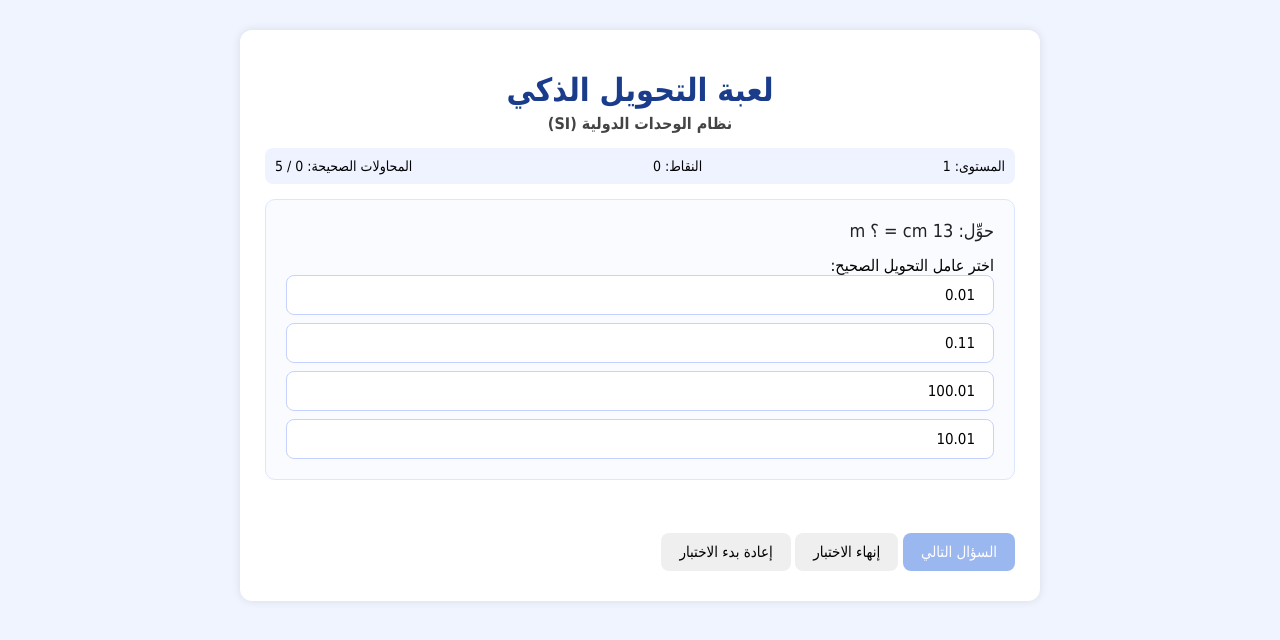
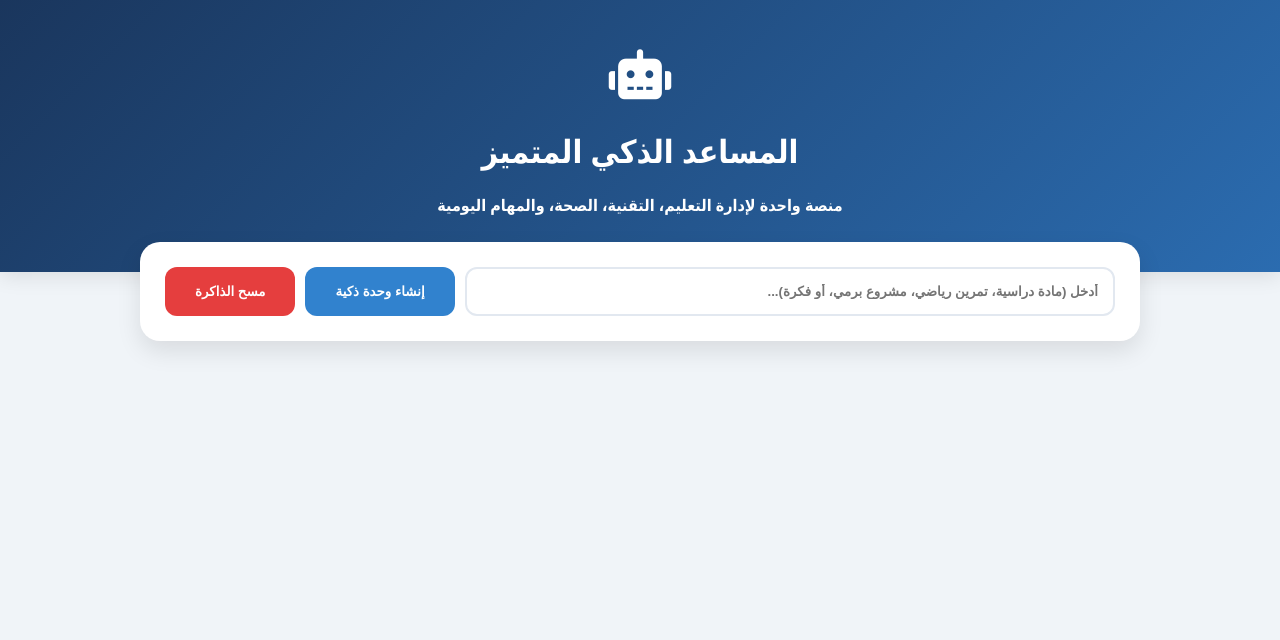
Before and after one commit to mohamedelzahed/-SmartGame, a plain HTML site: page index.html in a window 1280 px wide. Drawn offline with nearby package versions, Linux system fonts and the light colour scheme.

Commit message:
Add files via upload

```diff
--- a/index.html
+++ b/index.html
@@ -1,34 +1,33 @@
 <!DOCTYPE html>
 <html lang="ar" dir="rtl">
 <head>
-  <meta charset="UTF-8">
-  <title>لعبة التحويل الذكي</title>
-  <link rel="stylesheet" href="style.css">
+    <meta charset="UTF-8">
+    <meta name="viewport" content="width=device-width, initial-scale=1.0">
+    <title>المساعد الذكي المتعدد الشامل</title>
+    <link rel="stylesheet" href="style.css">
+    <script src="https://cdn.jsdelivr.net/npm/chart.js"></script>
+    <link rel="stylesheet" href="https://cdnjs.cloudflare.com/ajax/libs/font-awesome/6.0.0/css/all.min.css">
 </head>
 <body>
-  <div class="game-container">
-    <h1>لعبة التحويل الذكي</h1>
-    <h2>نظام الوحدات الدولية (SI)</h2>
 
-    <div class="status-bar">
-      <div>المستوى: <span id="level">1</span></div>
-      <div>النقاط: <span id="score">0</span></div>
-      <div>المحاولات الصحيحة: <span id="correctCount">0</span> / <span id="targetCorrect">5</span></div>
-      <div id="timerBox" class="hidden">الوقت: <span id="timeLeft">30</span> ثانية</div>
+<header>
+    <div class="logo"><i class="fas fa-robot"></i></div>
+    <h1>المساعد الذكي المتميز</h1>
+    <p>منصة واحدة لإدارة التعليم، التقنية، الصحة، والمهام اليومية</p>
+</header>
+
+<div class="container">
+    <div class="input-section">
+        <input type="text" id="taskInput" placeholder="أدخل (مادة دراسية، تمرين رياضي، مشروع برمي، أو فكرة)...">
+        <button onclick="createSmartTask()" class="btn-main">إنشاء وحدة ذكية</button>
+        <button onclick="clearAllTasks()" class="btn-danger">مسح الذاكرة</button>
     </div>
 
-    <div id="questionBox" class="question-box">
-      <!-- يتم ملء السؤال ديناميكياً من JavaScript -->
+    <div id="smartTasksContainer">
+        <!-- الوحدات الذكية تظهر هنا -->
     </div>
+</div>
 
-    <div id="feedback" class="feedback"></div>
-
-    <button id="nextBtn" class="btn" disabled>السؤال التالي</button>
-    <button id="endBtn" class="btn">إنهاء الاختبار</button>
-    <button id="restartBtn" class="btn">إعادة بدء الاختبار</button>
-
-  </div>
-
-  <script src="game.js"></script>
+<script src="script.js"></script>
 </body>
 </html>
--- /dev/null
+++ b/script.js
@@ -0,0 +1,110 @@
+document.addEventListener('DOMContentLoaded', loadTasks);
+
+function createSmartTask(name = null, note = "") {
+    const input = document.getElementById('taskInput');
+    const taskName = name || input.value.trim();
+    if (taskName === "") return;
+
+    const taskId = "id-" + Date.now();
+    const container = document.getElementById('smartTasksContainer');
+
+    // محرك التصنيف الذكي
+    const category = categorizeTask(taskName);
+    const insights = getCategoryInsights(taskName, category);
+
+    const card = document.createElement('div');
+    card.className = 'smart-card';
+    card.style.borderRightColor = insights.color;
+    card.id = taskId;
+
+    card.innerHTML = `
+        <div class="card-header" onclick="toggleCard(this)">
+            <div>
+                <i class="${insights.icon}" style="color:${insights.color}; font-size:24px; margin-left:10px;"></i>
+                <span style="font-size: 1.2em;">${taskName}</span>
+            </div>
+            <small style="color:gray;">مجال: ${category} ▼</small>
+        </div>
+        <div class="card-content">
+            <div class="info-grid">
+                <div class="infographic-box">
+                    <strong><i class="fas fa-project-diagram"></i> مسار الإدارة (فوتوغرافيك)</strong>
+                    <div style="margin-top:15px; font-size: 14px;">${insights.path}</div>
+                </div>
+                <div class="analysis-box">
+                    <strong><i class="fas fa-chart-line"></i> تحليل المحتوى الذكي</strong>
+                    <canvas id="chart-${taskId}" height="150"></canvas>
+                </div>
+                <div class="advice-section">
+                    <strong><i class="fas fa-lightbulb" style="color:#ecc94b;"></i> استشارة ${category}:</strong>
+                    <p style="font-weight:normal; margin:10px 0;">${insights.advice}</p>
+                    <strong><i class="fas fa-external-link-alt"></i> روابط ومصادر ذكية:</strong>
+                    <ul style="font-weight:normal;">${insights.links}</ul>
+                </div>
+                <div style="grid-column: 1 / -1;">
+                    <strong><i class="fas fa-edit"></i> ملاحظاتك وبياناتك الخاصة:</strong>
+                    <textarea oninput="saveTasks()" placeholder="اكتب تفاصيل المهمة أو النتائج هنا...">${note}</textarea>
+                </div>
+            </div>
+        </div>
+    `;
+
+    container.insertBefore(card, container.firstChild);
+    initChart(`chart-${taskId}`, insights.chartData);
+
+    if (!name) { saveTasks(); input.value = ""; }
+}
+
+function categorizeTask(name) {
+    const n = name.toLowerCase();
+    if (/رياضيات|فيزياء|كيمياء|احياء|تاريخ|لغتي|انجليزي/.test(n)) return "تعليم";
+    if (/برمجة|حاسب|كود|تطبيق|موقع|بيانات/.test(n)) return "تقنية";
+    if (/رياضة|جيم|دايت|صحة|تمرين|اكل/.test(n)) return "صحة";
+    return "عام";
+}
+
+function getCategoryInsights(name, cat) {
+    const data = {
+        "تعليم": { icon: "fas fa-graduation-cap", color: "#3182ce", path: "فهم ➔ تلخيص ➔ تطبيق ➔ اختبار", advice: "الاستمرارية أهم من الكثافة. ذاكر بذكاء وليس بجهد.", links: "<li><a href='https://ien.edu.sa'>بوابة عين</a></li><li><a href='https://khanacademy.org'>أكاديمية خان</a></li>", chartData: [70, 30] },
+        "تقنية": { icon: "fas fa-code", color: "#2d3748", path: "تحليل ➔ كود ➔ اختبار ➔ رفع (Deploy)", advice: "التوثيق (Documentation) هو نصف العمل. لا تهمله.", links: "<li><a href='https://github.com'>GitHub</a></li><li><a href='https://stackoverflow.com'>StackOverflow</a></li>", chartData: [40, 60] },
+        "صحة": { icon: "fas fa-heartbeat", color: "#e53e3e", path: "إحماء ➔ تمرين ➔ استشفاء ➔ تغذية", advice: "صحتك هي استثمارك الأول. لا تضغط على نفسك فوق طاقتها.", links: "<li><a href='https://www.who.int'>منظمة الصحة العالمية</a></li><li><a href='https://www.myfitnesspal.com'>MyFitnessPal</a></li>", chartData: [50, 50] },
+        "عام": { icon: "fas fa-tasks", color: "#38a169", path: "تخطيط ➔ تنفيذ ➔ مراجعة ➔ إنجاز", advice: "ابدأ بالأهم ثم المهم. رتب أولوياتك دائماً.", links: "<li><a href='https://trello.com'>Trello للتنظيم</a></li>", chartData: [80, 20] }
+    };
+    return data[cat];
+}
+
+function initChart(id, data) {
+    const ctx = document.getElementById(id).getContext('2d');
+    new Chart(ctx, {
+        type: 'line', // تغيير النوع إلى خطي ليعطي طابع التحليل
+        data: {
+            labels: ['Day 1', 'Day 2', 'Day 3', 'Day 4'],
+            datasets: [{ label: 'مستوى التقدم', data: [data[0]-20, data[0]-10, data[0], data[0]+5], borderColor: '#3182ce', tension: 0.4 }]
+        },
+        options: { maintainAspectRatio: false, plugins: { legend: { display: false } } }
+    });
+}
+
+function toggleCard(header) {
+    const content = header.nextElementSibling;
+    content.style.display = content.style.display === "block" ? "none" : "block";
+}
+
+function saveTasks() {
+    const tasks = [];
+    document.querySelectorAll('.smart-card').forEach(card => {
+        tasks.push({ name: card.querySelector('span').innerText, note: card.querySelector('textarea').value });
+    });
+    localStorage.setItem('omniAssistantData', JSON.stringify(tasks));
+}
+
+function loadTasks() {
+    const saved = localStorage.getItem('omniAssistantData');
+    if (saved) JSON.parse(saved).reverse().forEach(t => createSmartTask(t.name, t.note));
+}
+
+function clearAllTasks() {
+    if(confirm("سيتم مسح كل البيانات المحفوظة، هل أنت متأكد؟")) {
+        localStorage.clear(); location.reload();
+    }
+}
--- a/style.css
+++ b/style.css
@@ -1,141 +1,72 @@
-* {
-  box-sizing: border-box;
-  font-family: "Tahoma", "Arial", sans-serif;
+body {
+    font-family: 'Segoe UI', Tahoma, Geneva, Verdana, sans-serif;
+    background: #f0f4f8;
+    margin: 0;
+    font-weight: bold; /* خط مثقل كما طلبت */
+    color: #1a202c;
 }
 
-body {
-  background: #f0f4ff;
-  margin: 0;
-  padding: 0;
-  direction: rtl;
+header {
+    background: linear-gradient(135deg, #1a365d, #2b6cb0);
+    color: white;
+    padding: 40px 20px;
+    text-align: center;
+    box-shadow: 0 4px 20px rgba(0,0,0,0.1);
 }
 
-.game-container {
-  max-width: 800px;
-  margin: 30px auto;
-  background: #ffffff;
-  border-radius: 12px;
-  padding: 20px 25px 30px;
-  box-shadow: 0 0 10px rgba(0,0,0,0.1);
+.logo { font-size: 50px; margin-bottom: 10px; }
+
+.container { max-width: 1000px; margin: -30px auto 50px; padding: 0 20px; }
+
+.input-section {
+    display: flex; gap: 10px; background: white;
+    padding: 25px; border-radius: 20px;
+    box-shadow: 0 10px 25px rgba(0,0,0,0.1);
 }
 
-h1 {
-  text-align: center;
-  color: #1a3c8b;
-  margin-bottom: 5px;
+input {
+    flex: 1; padding: 15px; border: 2px solid #e2e8f0;
+    border-radius: 12px; font-weight: bold; outline: none;
 }
 
-h2 {
-  text-align: center;
-  color: #444;
-  margin-top: 0;
-  font-size: 16px;
+button {
+    padding: 15px 30px; border: none; border-radius: 12px;
+    cursor: pointer; font-weight: bold; transition: 0.3s;
 }
 
-.status-bar {
-  display: flex;
-  flex-wrap: wrap;
-  justify-content: space-between;
-  margin: 15px 0;
-  padding: 10px;
-  background: #eef3ff;
-  border-radius: 8px;
-  font-size: 14px;
+.btn-main { background: #3182ce; color: white; }
+.btn-danger { background: #e53e3e; color: white; }
+
+.smart-card {
+    background: white; border-radius: 20px; margin-bottom: 25px;
+    border-right: 12px solid #3182ce; overflow: hidden;
+    box-shadow: 0 4px 15px rgba(0,0,0,0.05);
 }
 
-.question-box {
-  margin: 15px 0;
-  padding: 20px;
-  background: #f9fbff;
-  border-radius: 10px;
-  border: 1px solid #dde6ff;
-  min-height: 130px;
+.card-header {
+    padding: 25px; cursor: pointer; display: flex;
+    justify-content: space-between; align-items: center;
 }
 
-.question-text {
-  font-size: 18px;
-  margin-bottom: 15px;
-  color: #222;
+.card-content { display: none; padding: 25px; border-top: 2px solid #edf2f7; }
+
+/* توزيع المجالات */
+.info-grid { display: grid; grid-template-columns: repeat(auto-fit, minmax(300px, 1fr)); gap: 20px; }
+
+.infographic-box {
+    background: #ebf8ff; padding: 20px; border-radius: 15px;
+    border: 2px dashed #3182ce; text-align: center;
 }
 
-.options {
-  display: flex;
-  flex-direction: column;
-  gap: 8px;
+.analysis-box { background: #f7fafc; padding: 20px; border-radius: 15px; }
+
+.advice-section {
+    background: #fffaf0; border: 1px solid #feebc8;
+    padding: 20px; border-radius: 15px; grid-column: 1 / -1;
 }
 
-.btn {
-  padding: 10px 18px;
-  border-radius: 8px;
-  border: none;
-  cursor: pointer;
-  font-size: 15px;
+textarea {
+    width: 100%; height: 120px; margin-top: 15px;
+    padding: 15px; border-radius: 12px; border: 2px solid #cbd5e0;
+    resize: none; font-weight: bold; font-family: inherit;
 }
-
-.btn-option {
-  background: #ffffff;
-  border: 1px solid #c5d2ff;
-  text-align: right;
-}
-
-.btn-option:hover {
-  background: #e6ecff;
-}
-
-.btn-option.correct {
-  background: #d4f8d4;
-  border-color: #3bb13b;
-}
-
-.btn-option.wrong {
-  background: #ffd6d6;
-  border-color: #e53935;
-}
-
-#nextBtn {
-  background: #1a73e8;
-  color: white;
-  margin-top: 10px;
-}
-
-#nextBtn:disabled {
-  background: #9bb7f0;
-  cursor: not-allowed;
-}
-
-.feedback {
-  min-height: 28px;
-  margin-top: 10px;
-  font-weight: bold;
-}
-
-.feedback.correct {
-  color: #2e7d32;
-}
-
-.feedback.wrong {
-  color: #c62828;
-}
-
-.hidden {
-  display: none;
-}
-
-.input-row {
-  display: flex;
-  gap: 8px;
-  margin-top: 10px;
-  align-items: center;
-}
-
-.input-row input[type="number"] {
-  flex: 1;
-  padding: 6px 8px;
-  border-radius: 6px;
-  border: 1px solid #c5d2ff;
-}
-
-.timer-danger {
-  color: #c62828;
-  font-weight: bold;
-}
```
